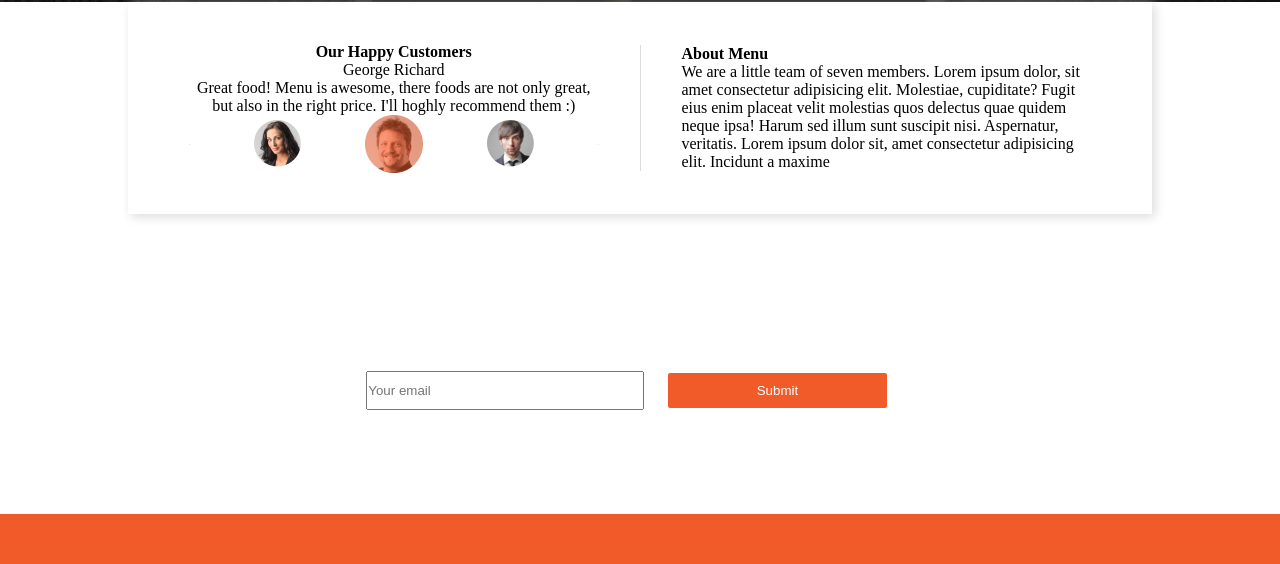
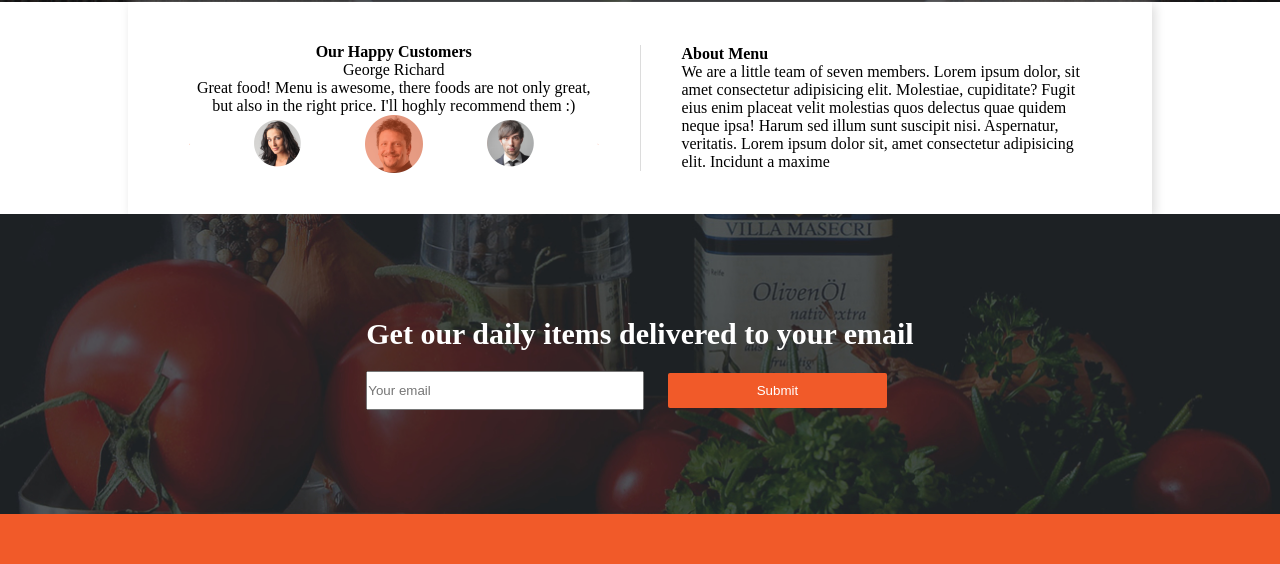
Before and after one commit to Barrack-coder/BARRY-S-KITCHEN, a plain HTML site: page index.html in a window 1280 px wide. Shown: the part 2662-3226 px from the top of the page. Drawn offline with Linux system fonts and the light colour scheme; the site is published under a folder, as on GitHub Pages, so addresses that start at the root find nothing.

Commit message:
added changes

```diff
--- a/style.css
+++ b/style.css
@@ -379,7 +379,7 @@ figcaption {
 /* Call to action area */
 
 #subscribe {
-    background: url("/images/subscribe.jpg") no-repeat center center/cover;
+    background: url("subscribe.jpg") no-repeat center center/cover;
     height: 300px;
     display: flex;
     justify-content: center;
```
Also changed, not shown: subscribe.jpg (added).
